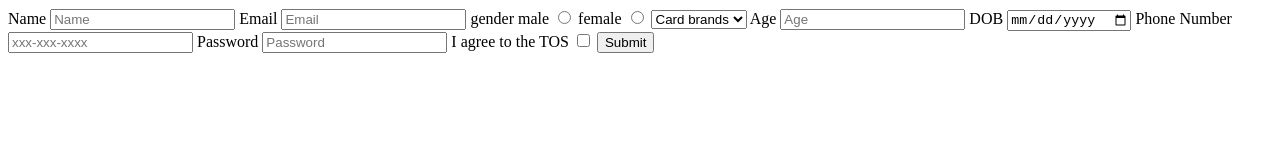
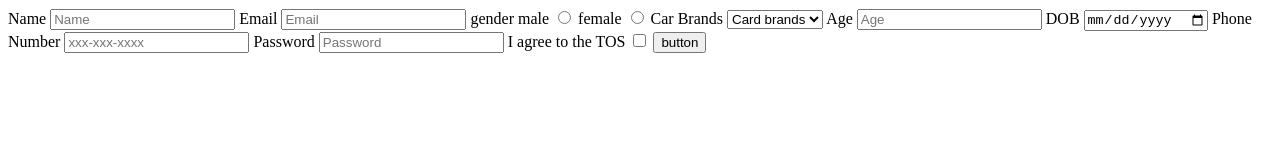
Before and after one commit to acciojob/signup-form-car-NEERAJ023, a website: page main.html in a window 1280 px wide. Drawn offline with Linux system fonts and the light colour scheme.

Commit message:
created a submission

```diff
--- a/main.html
+++ b/main.html
@@ -19,7 +19,8 @@
 		<input id="gender_m" type="Radio" name="gender"required>
 		<label for="gender_f">female</label>
 		<input id="gender_f" type="Radio" name="gender" required>
-		<select>
+		<label for="cars">Car Brands</label>
+		<select id="cars" type="Select">
 			<option>Card brands</option>
 			<option>BMW</option>
 			<option>Audi</option>
@@ -35,7 +36,7 @@
 		<input id="password" type="Password" placeholder="Password" required>
 		<label for="tos">I agree to the TOS</label>
 		<input id="tos" type="Checkbox" required>
-		<input  id="submit" type="submit"></input>
+		<button id="submit" type="submit">button</button>
 	</form>
     <script type="text/javascript" src="./script.js">
 </script>
```
